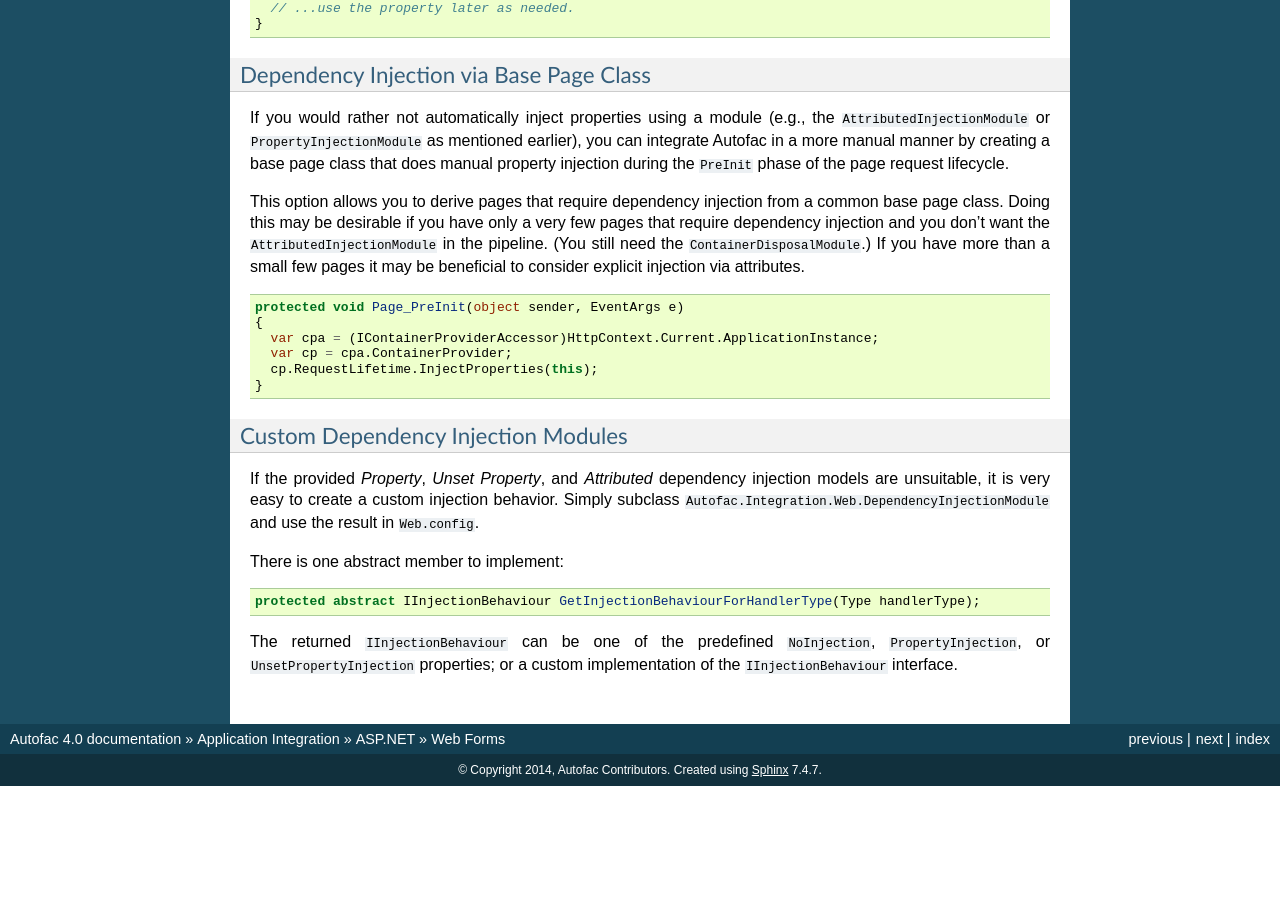
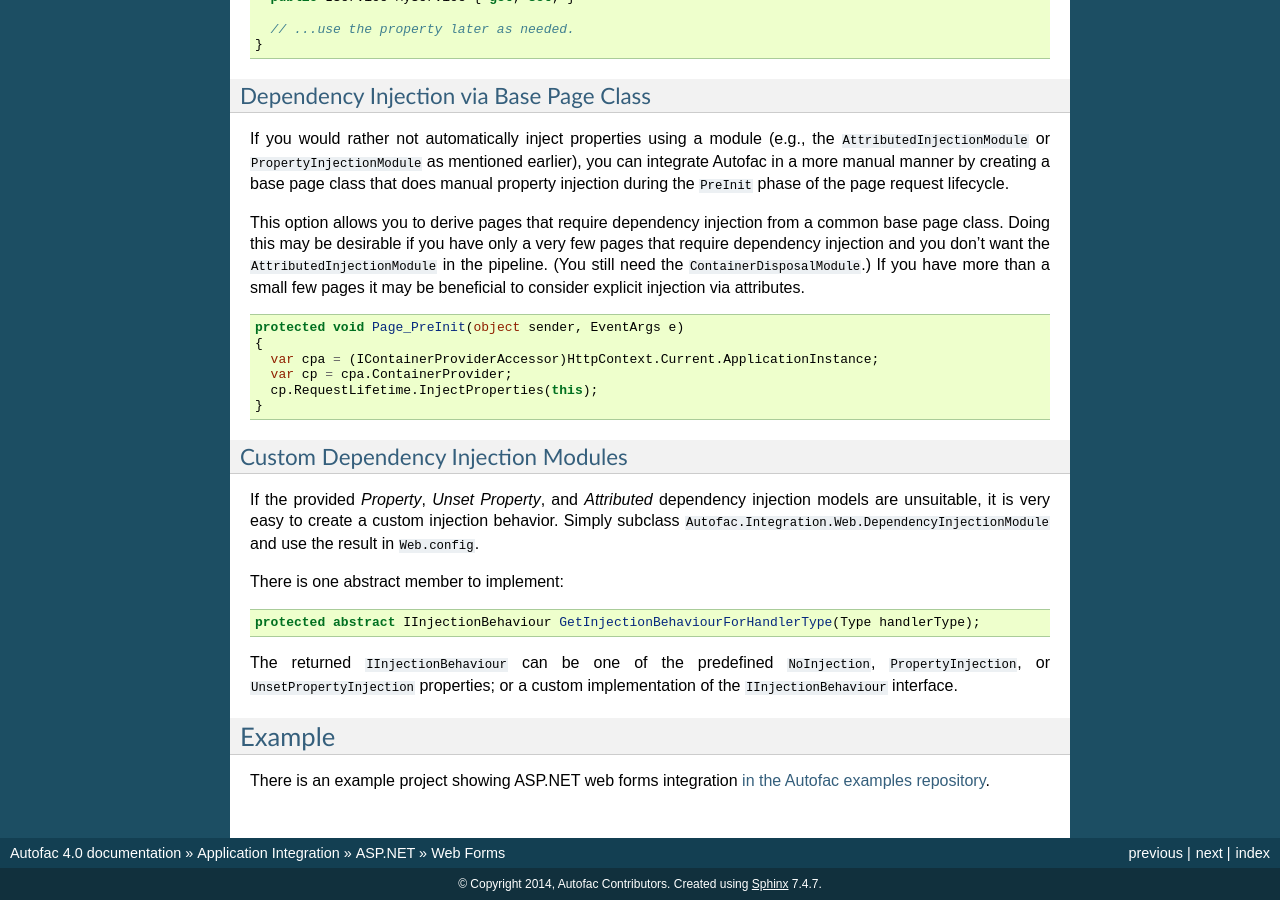
Before and after one commit to autofac/Documentation, a Sphinx documentation site: the page built from docs/integration/webforms.rst, in a window 1280 px wide and 900 px high, scrolled down 5224 px. Built offline with Sphinx 7.4.7, drawn with Linux system fonts in a browser that asks for light colours; before the commit the page ends 6010 px from its top, so only the background shows below that.

Commit message:
Added link to web forms example.

```diff
--- a/docs/integration/webforms.rst
+++ b/docs/integration/webforms.rst
@@ -298,3 +298,8 @@
     protected abstract IInjectionBehaviour GetInjectionBehaviourForHandlerType(Type handlerType);
 
 The returned ``IInjectionBehaviour`` can be one of the predefined ``NoInjection``, ``PropertyInjection``, or ``UnsetPropertyInjection`` properties; or a custom implementation of the ``IInjectionBehaviour`` interface.
+
+Example
+=======
+
+There is an example project showing ASP.NET web forms integration `in the Autofac examples repository <https://github.com/autofac/Examples/tree/master/src/WebFormsExample>`_.
```
